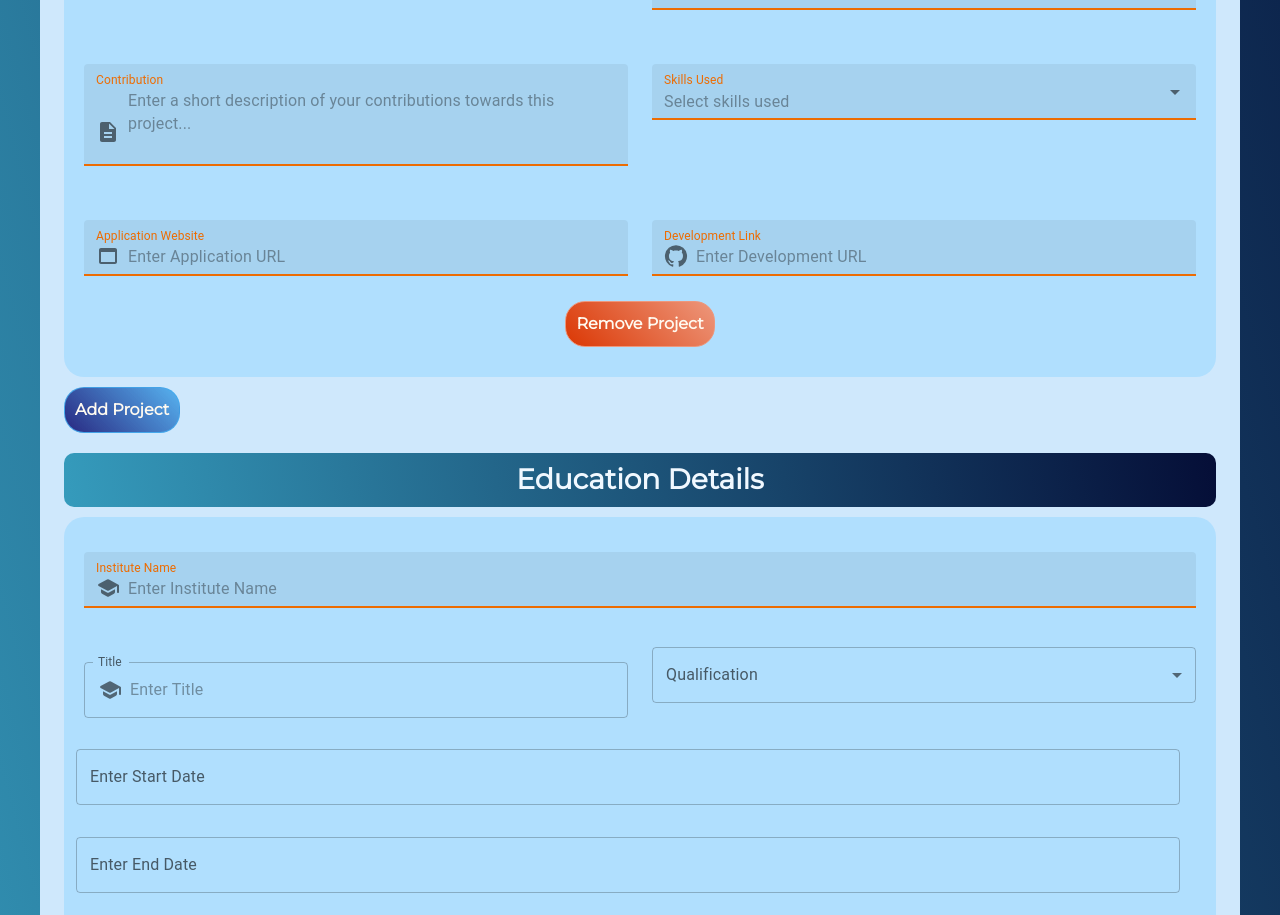
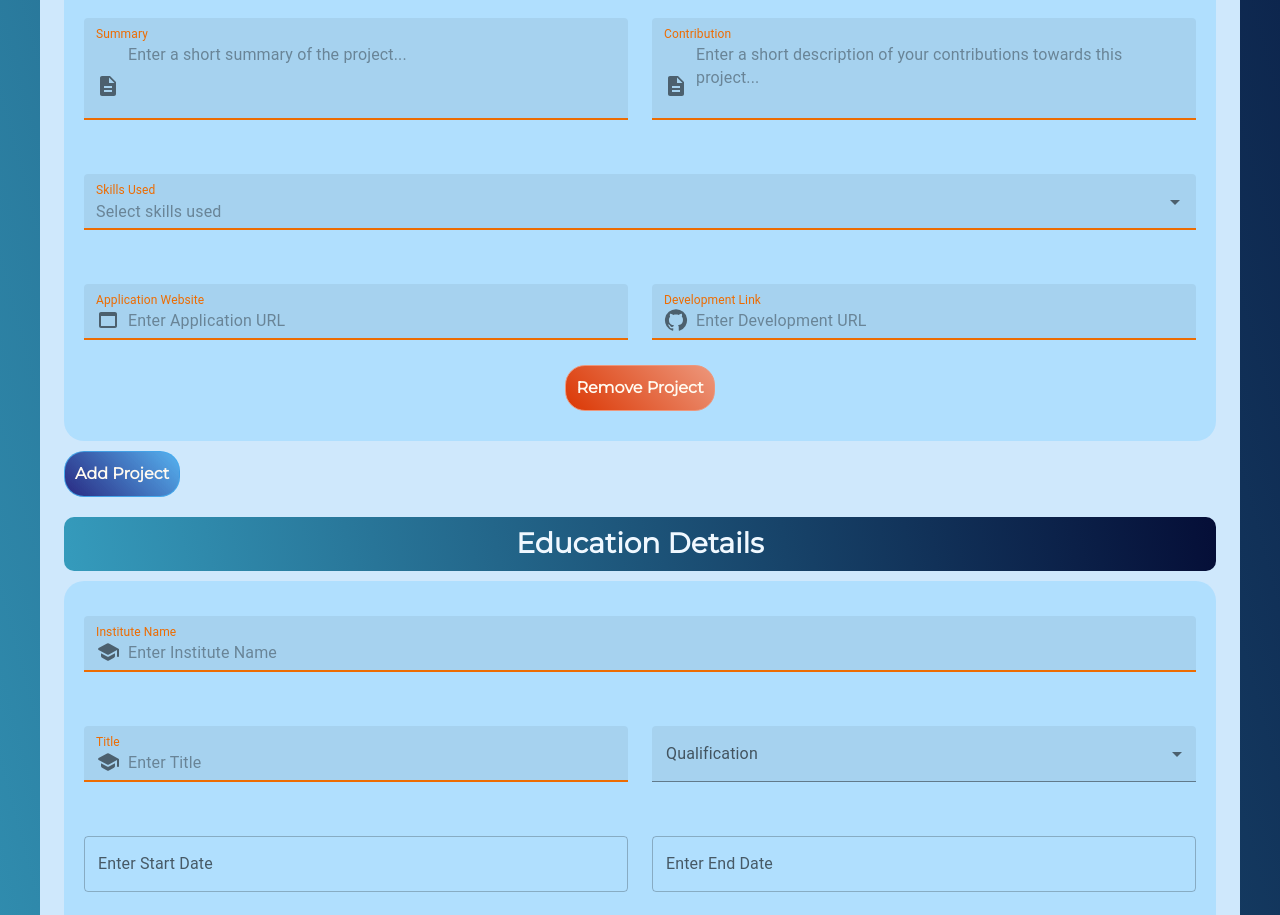
Before and after one commit to maijako/CV-generator, a React (Create React App) app: page /buildCV in a window 1280 px wide. Shown: the part 1340-2255 px from the top of the page. Built offline with nearby package versions, Linux system fonts and the light colour scheme; no server answers; a web font is replaced by a local one; what @react-pdf/renderer would draw is missing.

Commit message:
style the form's input fields for the education section

```diff
--- a/src/components/cvcomponents/EducationSection.js
+++ b/src/components/cvcomponents/EducationSection.js
@@ -113,7 +113,9 @@ function EducationSection() {
                       ),
                     }}
                     placeholder="Enter Title"
-                    variant="outlined"
+                    variant="filled"
+                    color="warning"
+                    focused
                     sx={{ margin: "15px 0", width: "100%" }}
                     name="courseTitle"
                     value={education.courseName}
@@ -121,7 +123,7 @@ function EducationSection() {
                   />
                   </Grid>
                   <Grid item xs={12} sm={6}>
-                  <FormControl sx={{ minWidth: 150, width: "100%" }}>
+                  <FormControl sx={{ margin:"15px 0", width: "100%" }}>
                     <InputLabel id="selectedQualificationLabel">
                       Qualification
                     </InputLabel>
@@ -129,6 +131,9 @@ function EducationSection() {
                       labelId="selectedQualificationLabel"
                       id="selectedQualification"
                       label="Qualification"
+                      variant="filled"
+                      color="warning"
+                      focused
                       name="qualificationVal"
                       value={education.degreeLevel}
                       onChange={(event) => handleDegreeChange(event, index)}
@@ -146,23 +151,29 @@ function EducationSection() {
                   </Grid>
 
                   <LocalizationProvider dateAdapter={AdapterMoment}>
+                  <Grid item xs={12} sm={6}>
                     <DatePicker
-                      sx={{ margin: 2, width: "100%" }}
+                      sx={{ margin: "15px 0", width: "100%" }}
                       label="Enter Start Date"
                       format="MMM YY"
                       views={["month", "year"]}
                       name="startDate"
                       onChange={(date) => handleStartChange(date, index)}
                     />
-
+                    </Grid>
+                    <Grid item xs={12} sm={6}>
                     <DatePicker
-                      sx={{ margin: 2, width: "100%" }}
+                      sx={{ margin: "15px 0", width: "100%" }}
+                      variant="filled"
+                      color="warning"
+                      focused
                       label="Enter End Date"
                       format="MMM YY"
                       views={["month", "year"]}
                       name="endDate"
                       onChange={(date) => handleEndChange(date, index)}
                     />
+                    </Grid>
                   </LocalizationProvider>
                   <button
                     className="addButton removeButton"
--- a/src/components/cvcomponents/ProjectsSection.js
+++ b/src/components/cvcomponents/ProjectsSection.js
@@ -96,7 +96,7 @@ function ProjectsSection() {
             <Grid key={index} item xs={12}>
               <div className="containerStyles">
                 <Grid container spacing={3}>
-                  <Grid item xs={12} sm={6}>
+                  <Grid item xs={12} >
                     <TextField
                       id="input-project-name"
                       label="Project Title"
@@ -168,7 +168,7 @@ function ProjectsSection() {
                       }
                     />
                   </Grid>
-                  <Grid item xs={12} sm={6}>
+                  <Grid item xs={12} >
                     <Autocomplete
                       multiple
                       id="skill-filled"
```
